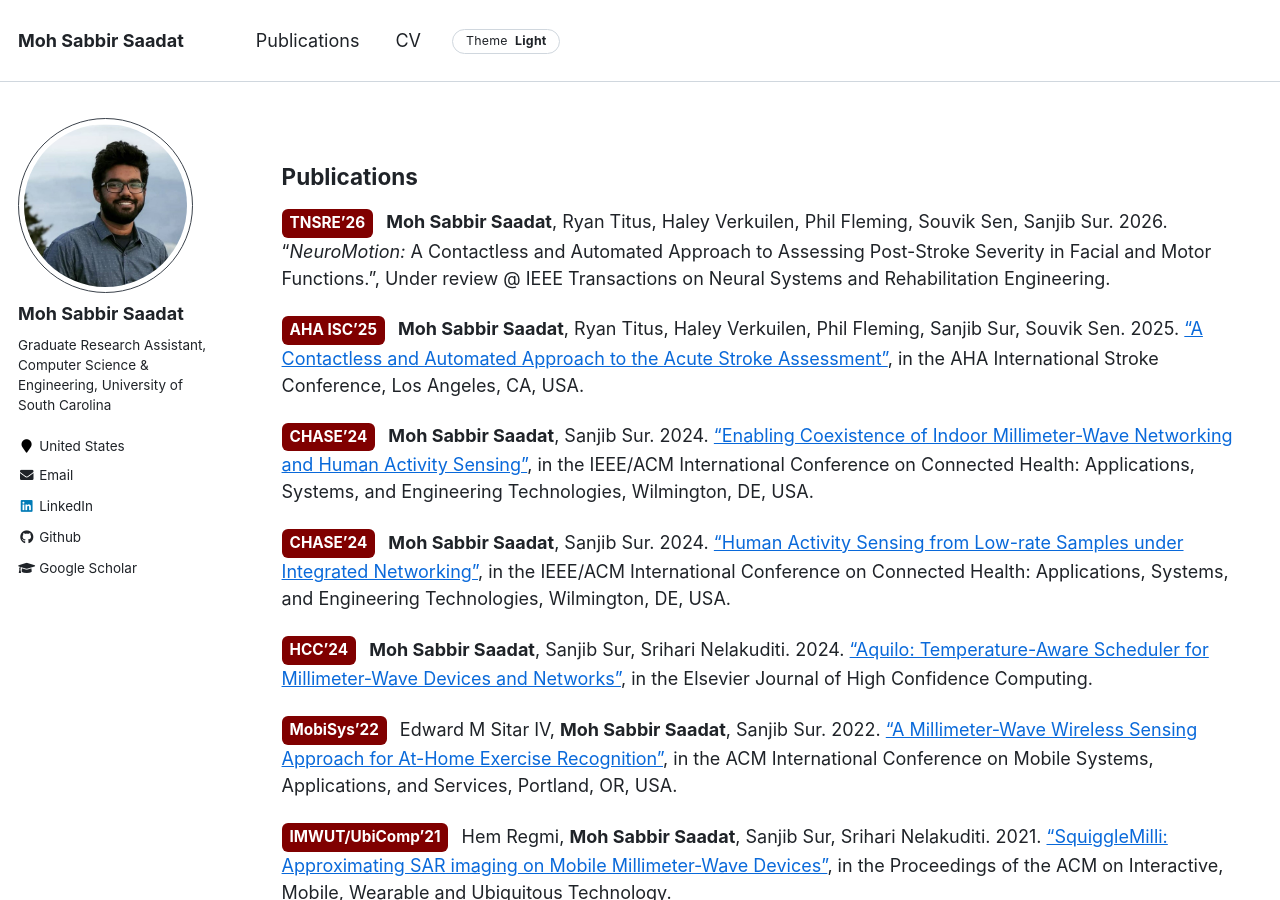
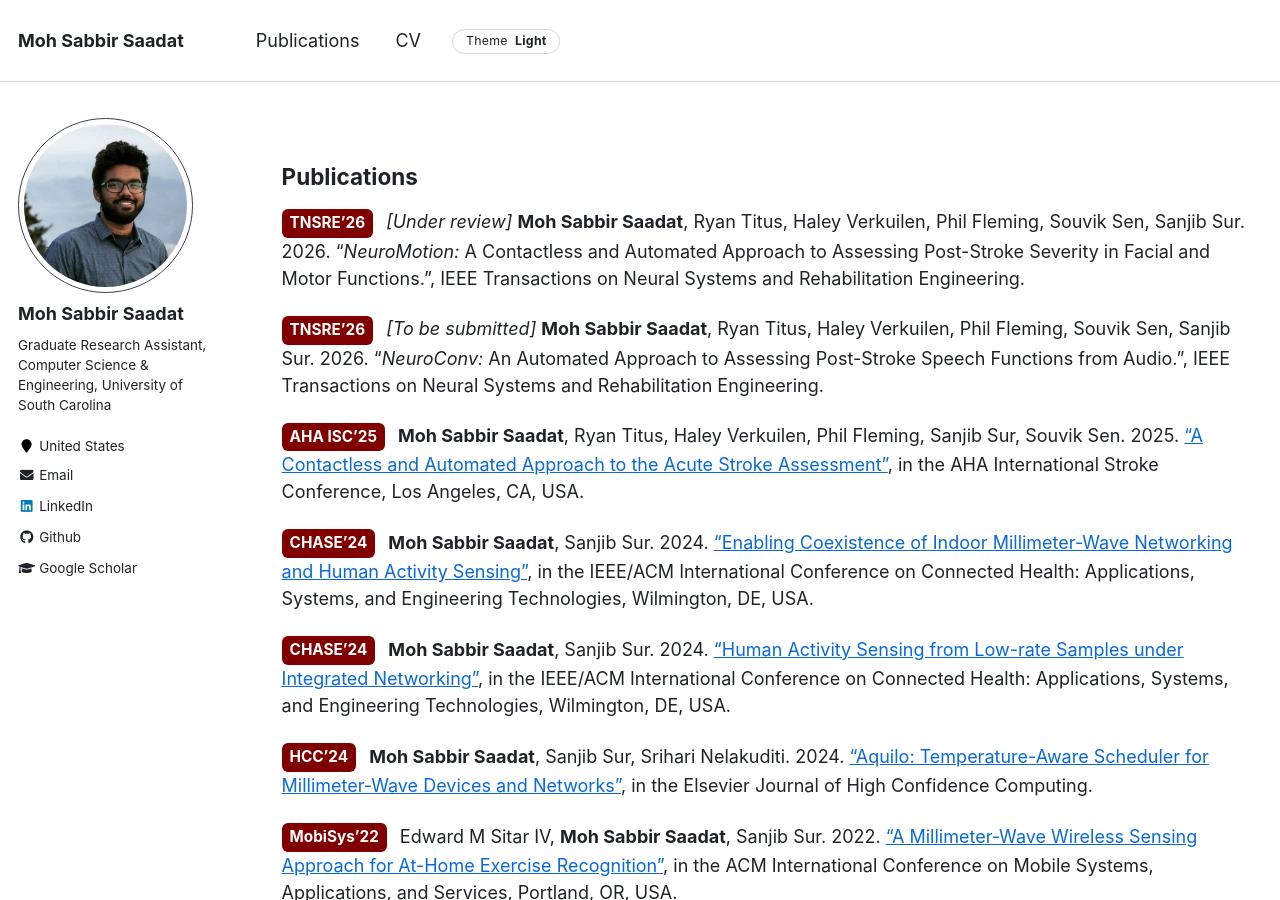
Before and after one commit to MohSaadat/MohSaadat.github.io, a Jekyll site: the page built from _pages/publications.md, in a window 1280 px wide and 900 px high. Built offline with Jekyll 4.4.1, drawn with Linux system fonts in a browser that asks for light colours.

Commit message:
merge conflict resolved

```diff
--- a/_pages/publications.md
+++ b/_pages/publications.md
@@ -7,9 +7,14 @@ author_profile: true
 
 ## Publications
 <span class="pub-badge">TNSRE'26</span>
-<strong>Moh Sabbir Saadat</strong>, Ryan Titus, Haley Verkuilen, Phil Fleming, Souvik Sen, Sanjib Sur. 2026.
+*[Under review]* <strong>Moh Sabbir Saadat</strong>, Ryan Titus, Haley Verkuilen, Phil Fleming, Souvik Sen, Sanjib Sur. 2026.
 "*NeuroMotion:* A Contactless and Automated Approach to Assessing Post-Stroke Severity in Facial and Motor Functions.",
-Under review @ IEEE Transactions on Neural Systems and Rehabilitation Engineering.
+IEEE Transactions on Neural Systems and Rehabilitation Engineering.
+
+<span class="pub-badge">TNSRE'26</span>
+*[To be submitted]* <strong>Moh Sabbir Saadat</strong>, Ryan Titus, Haley Verkuilen, Phil Fleming, Souvik Sen, Sanjib Sur. 2026.
+"*NeuroConv:* An Automated Approach to Assessing Post-Stroke Speech Functions from Audio.",
+IEEE Transactions on Neural Systems and Rehabilitation Engineering.
 
 <span class="pub-badge">AHA ISC'25</span>
 <strong>Moh Sabbir Saadat</strong>, Ryan Titus, Haley Verkuilen, Phil Fleming, Sanjib Sur, Souvik Sen. 2025.
```
